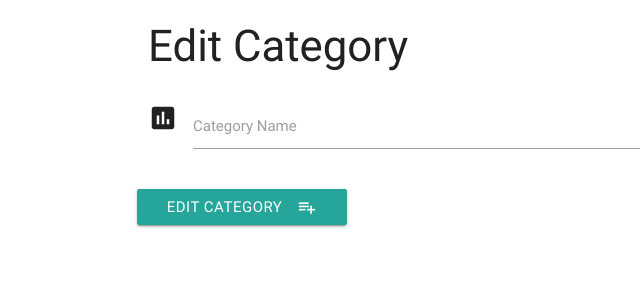
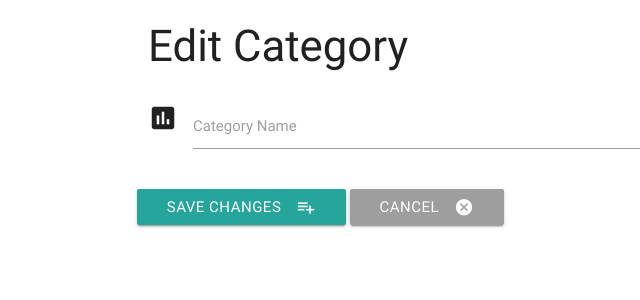
Before and after one commit to benm4ckenzie/task-manager-mini-project, a Flask app: template templates/editcategory.html in a window 1280 px wide. Shown: the top 300 px of the page, without its empty margins (44-684 px from the left). Run offline with Flask 2, Linux system fonts and the light colour scheme; the template is opened without the code that fills it, so the values that code supplies are empty; some libraries are stand-ins or nearby versions.

Commit message:
added category update option

```diff
--- a/app.py
+++ b/app.py
@@ -49,20 +49,23 @@ def delete_task(task_id):
     mongo.db.tasks.remove({'_id': ObjectId(task_id)})
     return redirect(url_for('get_tasks'))
 
-@app.route('/get_category')
-def get_category():
+@app.route('/get_categories')
+def get_categories():
     return render_template('categories.html', categories=mongo.db.categories.find())
 
 @app.route('/edit_category/<category_id>')
 def edit_category(category_id):
-    return render_template('editcategory.html', category=mongo.db.categories.find_one({'_id': ObjectId(category_id)}))
+    return render_template('editcategory.html',
+                           category=mongo.db.categories.find_one(
+                           {'_id': ObjectId(category_id)}))
+
 
 @app.route('/update_category/<category_id>', methods=['POST'])
 def update_category(category_id):
     mongo.db.categories.update(
         {'_id': ObjectId(category_id)},
         {'category_name': request.form.get('category_name')})
-    return redirect(url_for('get_category'))
+    return redirect(url_for('get_categories'))
 
 
 if __name__ == '__main__':
--- a/templates/editcategory.html
+++ b/templates/editcategory.html
@@ -1,19 +1,23 @@
-{% extends 'base.html' %}
+{% extends 'base.html'%}
+
 {% block content %}
 <h3>Edit Category</h3>
 <div class="row">
-	<form action="{{ url_for('edit_category', category_id=category._id) }}" method="POST" class="col s12">
+    <form action="{{ url_for('update_category', category_id=category._id) }}" method="POST" class="col s12">
         <div class="row">
             <div class="input-field col s12">
                 <i class="material-icons prefix">poll</i>
                 <input id="category_name" name="category_name" type="text" class="validate" value="{{category.category_name}}">
-				<label for="icon_prefix">Category Name</label>
+                <label for="category_name">Category Name</label>
             </div>
         </div>
         <div class="row">
-			<button class="btn waves-effect waves-light" type="submit" name="action">Edit Category
+            <button class="btn waves-effect waves-light" type="submit" name="action">Save Changes
                 <i class="material-icons right">playlist_add</i>
              </button>
+            <a href="{{ url_for('get_categories') }}" class="waves-effect waves-light btn grey">
+                <i class="material-icons right">cancel</i>Cancel
+            </a>
         </div>
     </form>
 </div>
```
Also changed, not shown: templates/categories.html (+7 -6 lines). Lines whose indentation alone changed are shown as unchanged.
